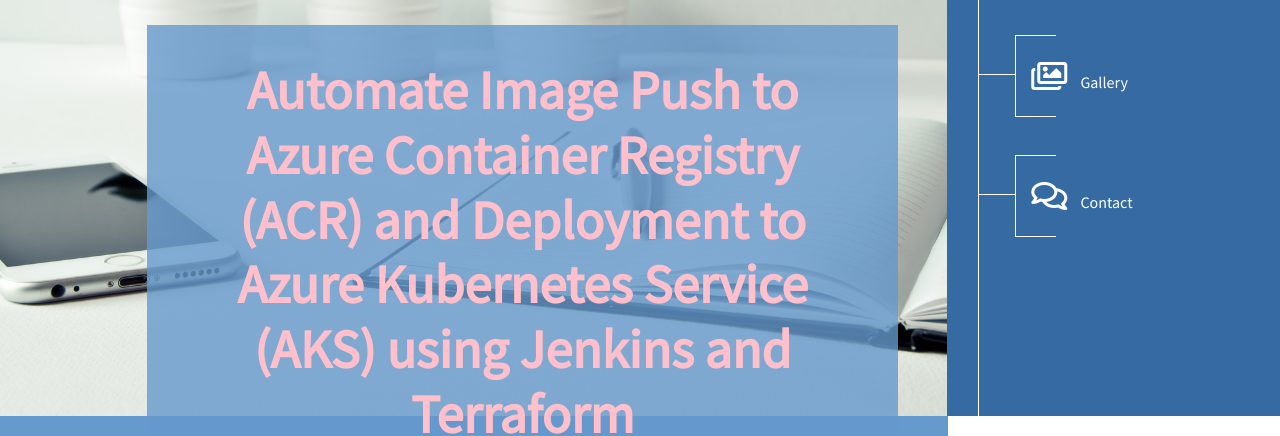
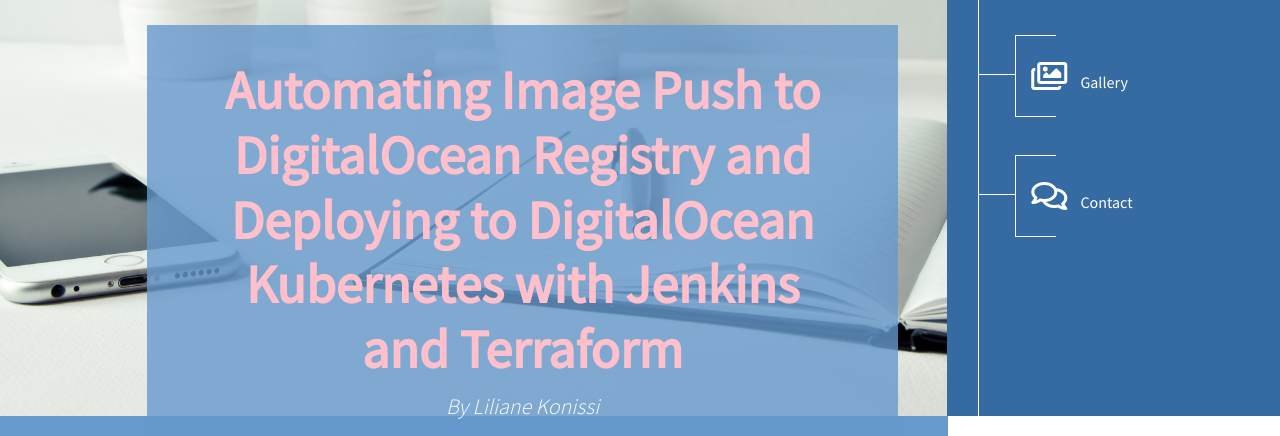
Before and after one commit to lily4499/demo-node-app, a website: page public/index.html in a window 1280 px wide. Shown: the part 384-820 px from the top of the page. Drawn offline with Linux system fonts and the light colour scheme.

Commit message:
Update index.html

```diff
--- a/public/index.html
+++ b/public/index.html
@@ -57,7 +57,7 @@
                         <div class="bg-blue-transparent logo-fa"><span style="font-weight: bold;"><i class="fas fa-2x fa-atom"></i></span> DevOps Projects Demo</div>
                         <div class="bg-blue-transparent simple">
                          <!--   <h1 style="font-weight: bold; color: pink;"></h1> -->
-                            <h1 style="font-weight: bold; color: pink; font-size: 3em;">Automate Image Push to Azure Container Registry (ACR) and Deployment to Azure Kubernetes Service (AKS) using Jenkins and Terraform</h1>
+                            <h1 style="font-weight: bold; color: pink; font-size: 3em;">Automating Image Push to DigitalOcean Registry and Deploying to DigitalOcean Kubernetes with Jenkins and Terraform</h1>
                             <p> <i>By Liliane Konissi</i> </p>
                          <!--   <p>
 
```
